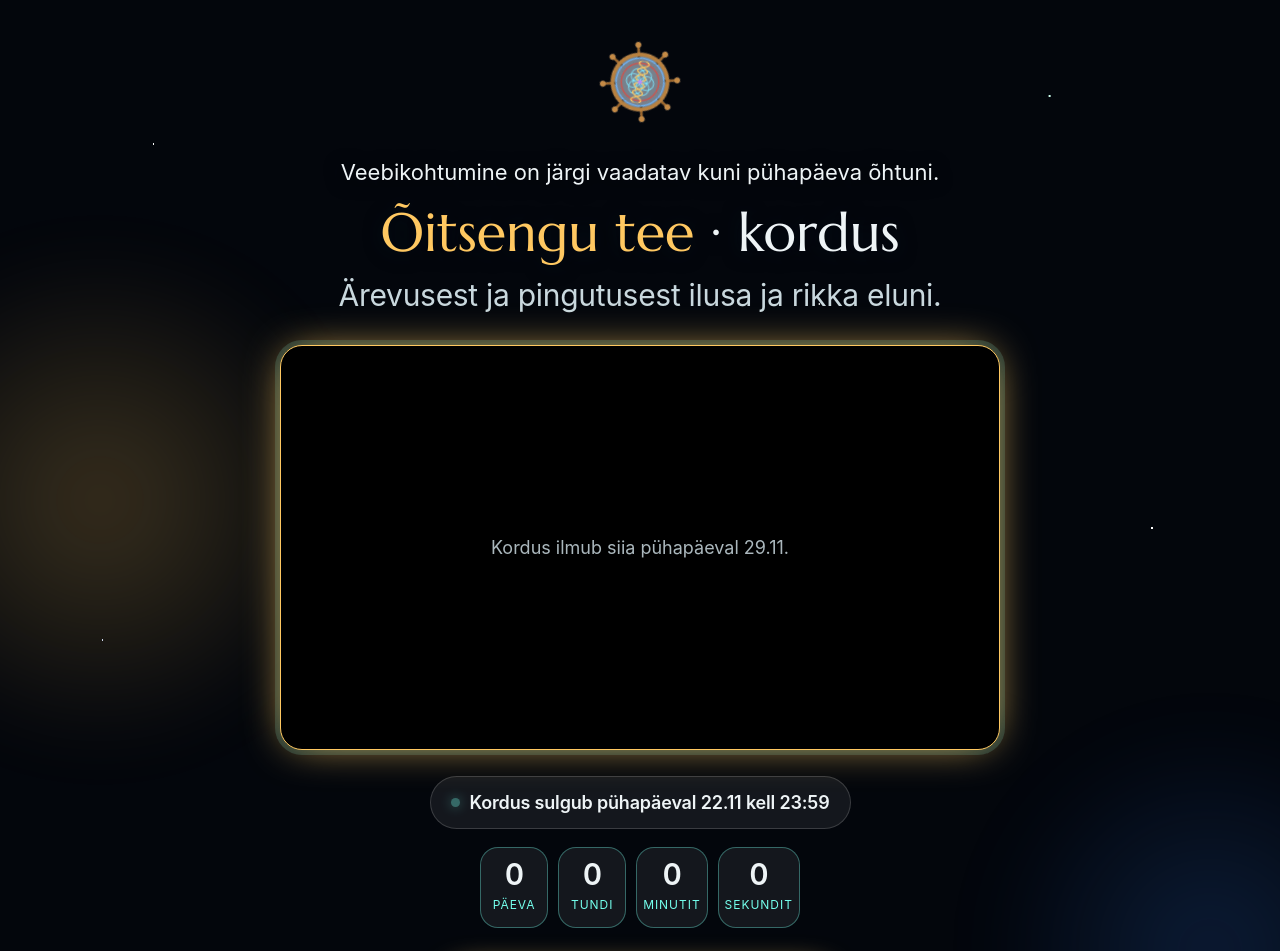
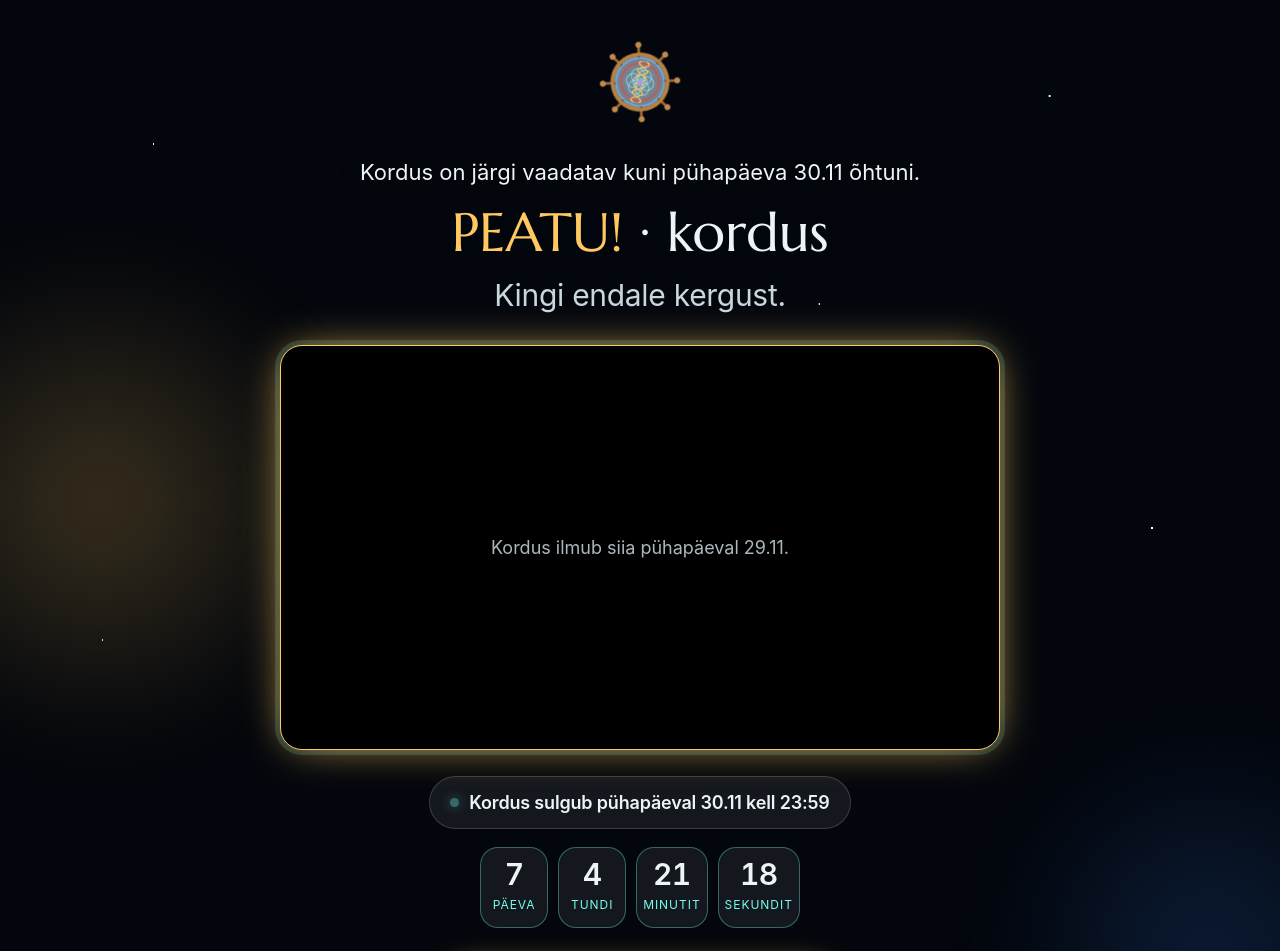
Before and after one commit to elukompass/elukompass.github.io, a plain HTML site: page peatu/kordus.html in a window 1280 px wide. Shown: the top 951 px of the page. Drawn offline with Linux system fonts and the light colour scheme.

Commit message:
PEATU kordus: 28.11 headlines, closes 30.11
Co-Authored-By: Claude Opus 5.5 <noreply@anthropic.com>

```diff
--- a/peatu/kordus.html
+++ b/peatu/kordus.html
@@ -95,12 +95,12 @@ body>section:nth-of-type(odd){background:linear-gradient(180deg,rgba(14,28,48,0)
 body>section:first-of-type{background:linear-gradient(180deg,rgba(14,28,48,0) 0,rgba(14,28,48,.1) 60px,rgba(14,28,48,.38) 160px,rgba(14,28,48,.38) calc(100% - 90px),rgba(14,28,48,0))!important}
 body>section:nth-of-type(even){background:linear-gradient(180deg,rgba(60,30,90,0) 0,rgba(60,30,90,.10) 90px,rgba(60,30,90,.10) calc(100% - 90px),rgba(60,30,90,0))!important}
 </style></head><body><div id="sky"></div><div class="glow g1"></div><div class="glow g2"></div><main class="pg"><div class="symw" role="img" aria-label="Floreo"><img class="sym-o" src="symbol.png" alt=""><img class="sym-i" src="symbol.png" alt=""></div>
-<p class="kick">Veebikohtumine on järgi vaadatav kuni pühapäeva õhtuni.</p>
-<h1><span class="g">Õitsengu tee</span> · kordus</h1>
-<p class="sub">Ärevusest ja pingutusest ilusa ja rikka eluni.</p>
+<p class="kick">Kordus on järgi vaadatav kuni pühapäeva 30.11 õhtuni.</p>
+<h1><span class="g">PEATU!</span> · kordus</h1>
+<p class="sub">Kingi endale kergust.</p>
 <div class="player" id="rv"><!-- REPLAY_28_11: paste YouTube embed after 28.11 --><div style="position:absolute;inset:0;display:grid;place-items:center;text-align:center;padding:24px;font-size:18px;opacity:.85">Kordus ilmub siia pühapäeval 29.11.</div></div>
-<div class="when" style="margin-top:26px"><i></i><span>Kordus sulgub pühapäeval 22.11 kell 23:59</span></div>
+<div class="when" style="margin-top:26px"><i></i><span>Kordus sulgub pühapäeval 30.11 kell 23:59</span></div>
 <div class="cd on" id="cd"><div><b id="cdd">0</b><span>päeva</span></div><div><b id="cdh">0</b><span>tundi</span></div><div><b id="cdm">0</b><span>minutit</span></div><div><b id="cds">0</b><span>sekundit</span></div></div>
 <div class="stack"><a class="btn" href="pakkumine.html">Vaata pakkumist</a></div>
 </main>
-<script>(function(){var $=function(x){return document.getElementById(x)};document.documentElement.setAttribute("data-theme","dark");var T=Date.UTC(2026,10,22,21,59);function t(){var s=Math.floor((T-Date.now())/1000);if(s<0)s=0;$("cdd").textContent=Math.floor(s/86400);$("cdh").textContent=Math.floor(s%86400/3600);$("cdm").textContent=Math.floor(s%3600/60);$("cds").textContent=s%60}t();setInterval(t,1000)})();</script><footer class="ft"><span class="fb">Floreo</span><span class="fl"><a href="https://elukompass.github.io/tingimused.html#privaatsus">Privaatsus</a><span>·</span><a href="https://elukompass.github.io/tingimused.html#muugitingimused">Müügitingimused</a><span>·</span><a href="mailto:kaidi@kaidikarilaid.com">Kontakt</a></span></footer><script src="https://elukompass.github.io/assets/kontakt.js"></script></body></html>
+<script>(function(){var $=function(x){return document.getElementById(x)};document.documentElement.setAttribute("data-theme","dark");var T=Date.UTC(2026,10,30,21,59);function t(){var s=Math.floor((T-Date.now())/1000);if(s<0)s=0;$("cdd").textContent=Math.floor(s/86400);$("cdh").textContent=Math.floor(s%86400/3600);$("cdm").textContent=Math.floor(s%3600/60);$("cds").textContent=s%60}t();setInterval(t,1000)})();</script><footer class="ft"><span class="fb">Floreo</span><span class="fl"><a href="https://elukompass.github.io/tingimused.html#privaatsus">Privaatsus</a><span>·</span><a href="https://elukompass.github.io/tingimused.html#muugitingimused">Müügitingimused</a><span>·</span><a href="mailto:kaidi@kaidikarilaid.com">Kontakt</a></span></footer><script src="https://elukompass.github.io/assets/kontakt.js"></script></body></html>
```
